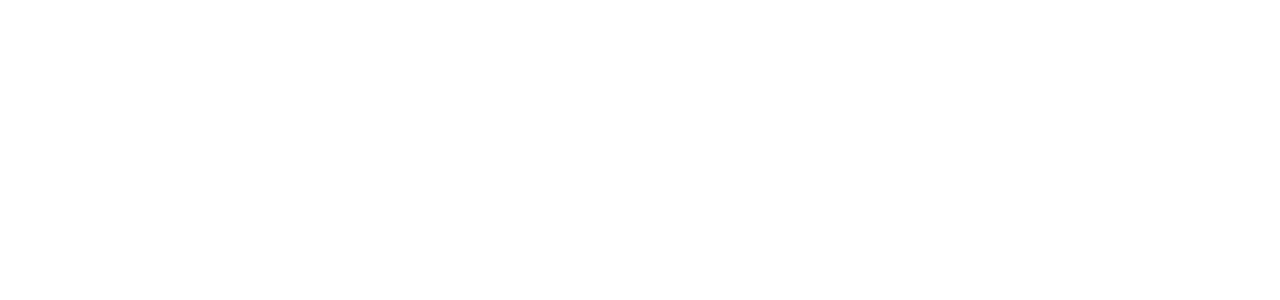
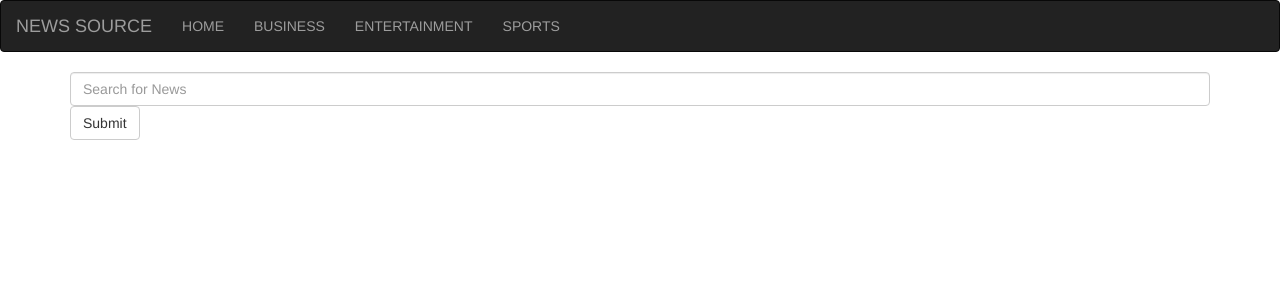
Before and after one commit to gkarumba/NEWS-API, a Flask app: page / in a window 1280 px wide. Before the commit the part shown is empty. Shown: the top 300 px of the page. Run offline with Flask 2, Linux system fonts and the light colour scheme; parts of the project's set-up code (start-up, migrations or seed data) failed here and were passed over; some libraries are stand-ins or nearby versions.

Commit message:
Add the business,sports & entertainment htmls

```diff
--- a/app/__init__.py
+++ b/app/__init__.py
@@ -1,5 +1,5 @@
 from flask import Flask
-from .config import DevConfig
+from config import config_options
 from flask_bootstrap import Bootstrap
 
 bootstrap = Bootstrap()
--- a/app/main/views.py
+++ b/app/main/views.py
@@ -13,6 +13,6 @@ def index():
     message = 'Home - Welcome to The best Online News Source'
     search_news = request.args.get('news_name')
     if search_news:
-        return redirect(url_for('search',news_name = news_name))
+        return redirect(url_for('search',news_name = search_news))
     else:
         return render_template('index.html',message = message, title = title)
--- a/app/models.py
+++ b/app/models.py
@@ -4,9 +4,9 @@ class News:
     '''
 
     def __init__(self,id,name,description,category, url):
-        self.id =id
+        self.id = id
         self.name = name
-		self.description = description
+        self.description = description
         self.category = category
         self.url = url
 
--- a/app/requests.py
+++ b/app/requests.py
@@ -11,7 +11,7 @@ def configure_request(app):
     global api_key,news_base_url,news_articles_base_url
     api_key = app.config['NEWS_API_KEY']
     news_base_url = app.config['NEWS_API_BASE_URL']
-    news_articles_base_url = app.config['NEWS_ARTICLES_BASE_URL']
+    news_articles_base_url = app.config['NEWS_ARTICLES_API_BASE_URL']
 
 def news_process_results(news_list):
     '''
--- a/app/templates/index.html
+++ b/app/templates/index.html
@@ -0,0 +1,20 @@
+{% extends 'base.html'%}
+{% import 'macros.html' as macro%}
+
+<!-- Styles block -->
+
+{% block styles%}
+    {{ super() }}
+    <link rel="stylesheet" href="{{url_for('static',filename='css/index.css')}}">
+{% endblock %}
+
+{% block content %}
+
+<div class="container">
+    <form>
+        <input type="text" name="news_name" placeholder="Search for News" class="form-control">
+        <input type="submit"  value="Submit" class="btn btn-default">
+    </form>
+</div>
+
+{% endblock %}
--- a/app/templates/navbar.html
+++ b/app/templates/navbar.html
@@ -11,7 +11,10 @@
         </div>
         <div class="navbar-collapse collapse">
             <ul class="nav navbar-nav">
-                <li><a href="/">Home</a></li>
+                <li><a href="/">HOME</a></li>
+                <li><a href="/business">BUSINESS</a></li>
+                <li><a href="/entertainment">ENTERTAINMENT</a></li>
+                <li><a href="/sports">SPORTS</a></li>
         </div>
 
     </div>
--- a/requirements.txt
+++ b/requirements.txt
@@ -3,9 +3,10 @@ dominate==2.3.5
 Flask==1.0.3
 Flask-Bootstrap==3.3.7.1
 Flask-Script==2.0.6
+Flask-WTF==0.14.2
 itsdangerous==1.1.0
 Jinja2==2.10.1
 MarkupSafe==1.1.1
-pkg-resources==0.0.0
 visitor==0.1.3
 Werkzeug==0.15.4
+WTForms==2.2.1
```
Also changed, not shown: tests/test_news.py (+1 -1 lines), app/static/css/index.css (added), app/templates/business.html (added), app/templates/entertainment.html (added), app/templates/sports.html (added).
